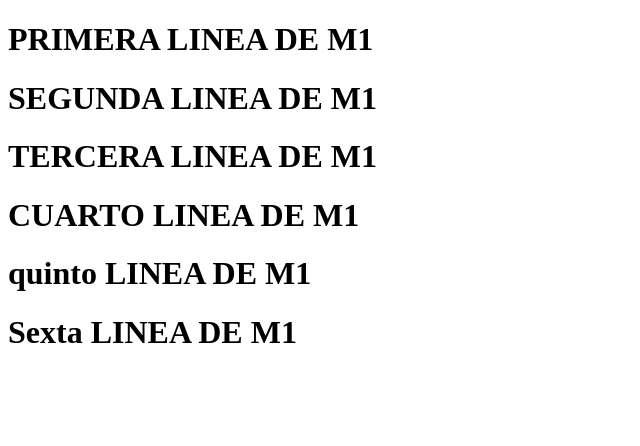
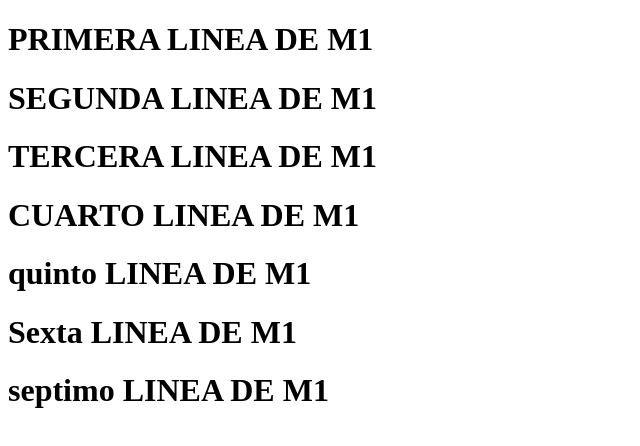
Before and after one commit to Emellgonzalez/Lunes, a plain HTML site: page index.html in a window 1280 px wide. Shown: the whole page, without its empty margins (0-640 px from the left). Drawn offline with Linux system fonts and the light colour scheme.

Commit message:
septimot commit

```diff
--- a/index.html
+++ b/index.html
@@ -12,5 +12,6 @@
     <h1>CUARTO LINEA DE M1</h1>
     <h1>quinto LINEA DE M1</h1>
     <h1>Sexta LINEA DE M1</h1>
+    <h1>septimo LINEA DE M1</h1>
 </body>
 </html>
```
